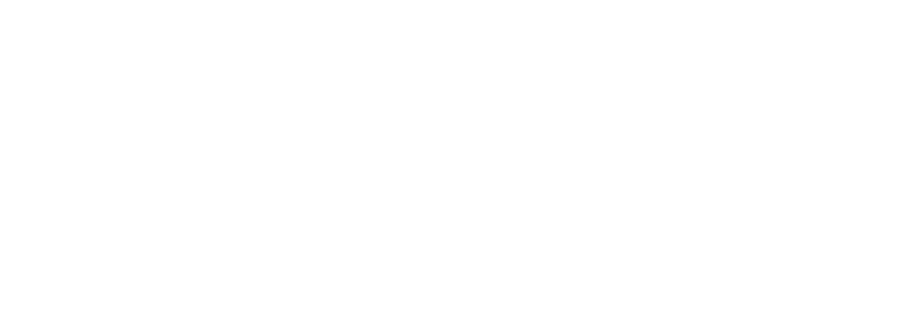
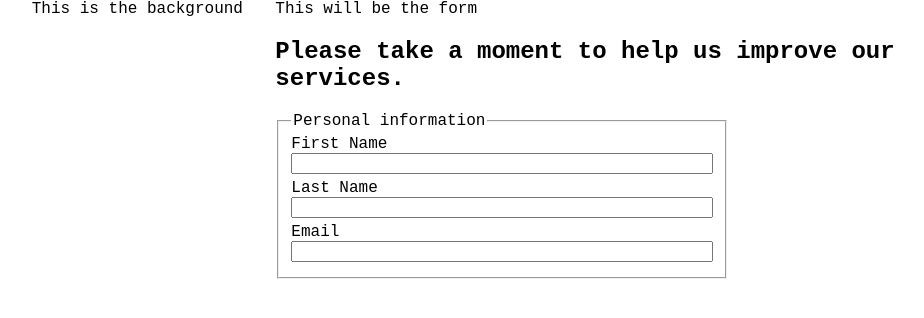
Before and after one commit to doctype-Melvin/2022, a plain HTML site: page htmlAndCss/FCC/Survey Form/index.html in a window 1280 px wide. Shown: the whole page, without its empty margins (121-1045 px from the left). Drawn offline with Linux system fonts and the light colour scheme.

Commit message:
first layout and fieldset

```diff
--- a/htmlAndCss/FCC/Survey Form/index.html
+++ b/htmlAndCss/FCC/Survey Form/index.html
@@ -8,7 +8,25 @@
     <title>Survey Form</title>
 </head>
 <body>
-
+   <main class="wrapper">
+       <div class="background-image">This is the background</div>
+       <div class="container">This will be the form
+           <div class="form-container">
+               <form action="" method="post">
+                   <h2>Please take a moment to help us improve our services.</h2>
+                   <fieldset class="personal_info">
+                       <legend>Personal information</legend>
+                       <label for="first_name">First Name</label>
+                       <input type="text" id="first_name" required>
+                       <label for="last_name">Last Name</label>
+                       <input type="text" name="last_name" id="last_name" required>
+                       <label for="email">Email</label>
+                       <input type="email" name="email" id="email" required>
+                   </fieldset>
+               </form>
+           </div>
+       </div>
+   </main>
     <script></script>
 </body>
 </html>
--- a/htmlAndCss/FCC/Survey Form/style.css
+++ b/htmlAndCss/FCC/Survey Form/style.css
@@ -12,5 +12,29 @@ body {
     display: flex;
     justify-content: center;
     margin: 0;
-    color: white;
 }
+
+.wrapper {
+    display: flex;
+}
+
+.background-image{
+    flex: 1;
+}
+
+.container {
+    flex: 3;
+}
+
+.personal_info {
+    display: flex;
+    flex-direction: column;
+}
+
+fieldset {
+    max-width: 450px;
+}
+
+fieldset > label + input {
+    margin-bottom: 5px;
+}
```
